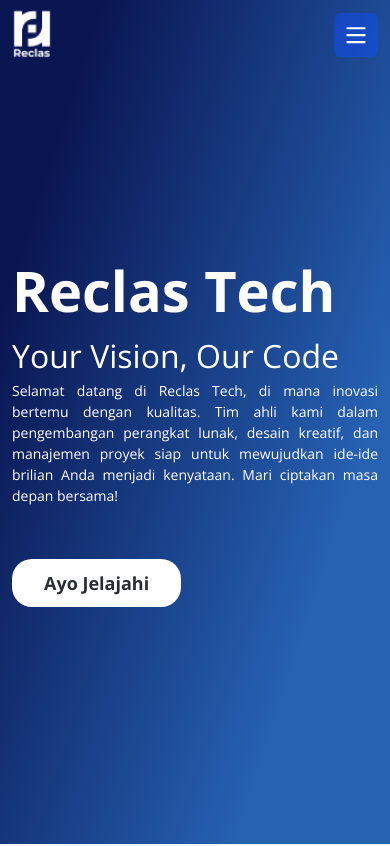
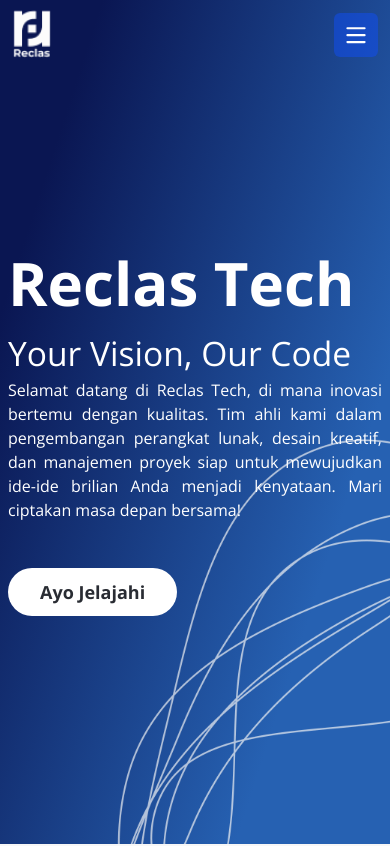
Before and after one commit to RozKoy/ReclasTech, a React (Vite) app: page / in a window 390 px wide. Shown: the top 846 px of the page. Built offline with nearby package versions, Linux system fonts and the light colour scheme.

Commit message:
fix(responsive): home section

```diff
--- a/src/pages/home.jsx
+++ b/src/pages/home.jsx
@@ -1,23 +1,24 @@
 /* eslint-disable react/no-unescaped-entities */
 import { useEffect } from "react";
+import Aos from "aos";
+
+import "aos/dist/aos.css";
+
 import CardProduct from "../Components/CardProduct";
 import CardService from "../Components/CardService";
-// import CardTesti from "../Components/CardTesti";
+import CardTesti from "../Components/CardTesti";
+import TabsRole from "../Components/TabsRole";
+import Arrow from "../Components/Icon/Arrow";
+import Team from "../Components/Icon/Team";
 import CouPro from "../Components/CouPro";
-import Team from "../Components/Icon/Team";
 import Navbar from "../Components/Navbar";
-import Road from "../Components/Road";
-import TabsRole from "../Components/TabsRole";
-import Aos from "aos";
-import "aos/dist/aos.css";
-import CardTesti from "../Components/CardTesti";
-import Arrow from "../Components/Icon/Arrow";
 import RoadM from "../Components/RoadM";
 
 const Home = () => {
 	useEffect(() => {
 		Aos.init({ duration: 1500 });
 	}, []);
+
 	return (
 		<div className="overflow-hidden">
 			<Navbar />
@@ -33,43 +34,47 @@
 				name="keywords"
 				content="Reclas, Inovatif, Developer, Inovasi, ReclasTech, teknologi terkini, pembangunan aplikasi, solusi digital"
 			></meta>
-      <div id="Home" className="w-full h-screen home">
-        <div className="absolute bottom-0 right-0 z-0 hidden ornament md:block">
+			<div id="Home" className="w-full h-screen home relative">
+				<div className="absolute w-full h-full z-0 ornament flex">
 					<img
-            className="h-[680px] object-cover"
+						className="h-[36rem] md:h-[42rem] object-cover ml-auto mt-auto"
 						src="Images/ornament2.png"
 						alt="Reclas Tech"
 					/>
 				</div>
-        <div className="container flex items-center justify-between h-full px-3 m-auto md:px-0">
+				<div className="container flex items-center justify-between h-full px-2 m-auto md:px-3">
 					<div data-aos="fade-up" className="left">
-            <div className="wrap-head md:w-[514px] text-white">
-              <div className="head text-[56px] md:text-[86px] font-bold">
+						<div className="wrap-head md:w-[40rem] text-white">
+							<h1 className="head text-[3.75rem] md:text-[6rem] font-bold">
 								Reclas Tech
+							</h1>
+							<h2 className="subhead text-[2.1rem] md:text-[3.35rem]">
+								Your Vision, Our Code
+							</h2>
+							<p className="teks text-base md:text-lg text-justify">
+								Selamat datang di Reclas Tech, di mana inovasi
+								bertemu dengan kualitas. Tim ahli kami dalam
+								pengembangan perangkat lunak, desain kreatif,
+								dan manajemen proyek siap untuk mewujudkan
+								ide-ide brilian Anda menjadi kenyataan. Mari
+								ciptakan masa depan bersama!
+							</p>
 						</div>
-              <div className="subhead text-[32px] md:text-[48px]">
-                Your Vision, Our Code
-              </div>
-              <div className="teks text-[14px] md:text-[18px] text-justify">
-                Selamat datang di Reclas Tech, di mana inovasi bertemu dengan
-                kualitas. Tim ahli kami dalam pengembangan perangkat lunak,
-                desain kreatif, dan manajemen proyek siap untuk mewujudkan
-                ide-ide brilian Anda menjadi kenyataan. Mari ciptakan masa depan
-                bersama!
-              </div>
-            </div>
-            <div className="mt-16 btnget">
+						<div className="mt-14 btnget">
 							<a
 								href="#about"
-                className="bg-white hover:bg-secondary px-8 py-3 rounded-[20px] text-[18px] md:text-[19px] font-bold text-srBlack hover:text-white transition-all duration-300"
+								className="bg-white hover:bg-secondary px-8 py-3 rounded-3xl text-lg md:text-xl font-bold text-srBlack hover:text-white transition-all duration-300"
 							>
 								Ayo Jelajahi
 							</a>
 						</div>
 					</div>
-          <div data-aos="fade-left" className="z-10 hidden right lg:block">
+					<div
+						data-aos="fade-left"
+						className="z-10 hidden lg:block w-[26rem] aspect-square"
+					>
 						<img
-              className="h-[484px]"
+							className="w-full h-full"
 							src="Images/hero.png"
 							alt="Reclas Tech"
 						/>
@@ -96,18 +101,21 @@
 								Awal Perjalanan Dari Reclas Tech
 							</div>
 							<div className="teks mt-1 text-[16px] md:text-[18px] text-justify">
-                Kami memulai sebagai programmer baru diluar perguruan tinggi dan
-                berhasil membangun tim yang sekarang menjadi salah satu tim
-                pengembangan perangkat lunak di Bandar Lampung. Kami terdiri
-                dari 11 orang. Kami telah menyelesaikan beberapa proyek yang
-                sesuai dengan kebutuhan dan harapan klien. Kami tidak pernah
-                takut gagal jika ini akan menuntun kami untuk mempelajari
-                sesuatu yang baru dan memperluas wawasan profesional dan pribadi
-                kami. Kami percaya bahwa komunikasi sangat penting untuk
-                keberhasilan penyelesaian proyek kami. Inilah sebabnya mengapa
-                kami mendengarkan dengan cermat dari klien kami dan kami
-                menyambut baik terhadap umpan balik mereka di setiap tahap
-                proses pengembangan web.
+								Kami memulai sebagai programmer baru diluar
+								perguruan tinggi dan berhasil membangun tim yang
+								sekarang menjadi salah satu tim pengembangan
+								perangkat lunak di Bandar Lampung. Kami terdiri
+								dari 11 orang. Kami telah menyelesaikan beberapa
+								proyek yang sesuai dengan kebutuhan dan harapan
+								klien. Kami tidak pernah takut gagal jika ini
+								akan menuntun kami untuk mempelajari sesuatu
+								yang baru dan memperluas wawasan profesional dan
+								pribadi kami. Kami percaya bahwa komunikasi
+								sangat penting untuk keberhasilan penyelesaian
+								proyek kami. Inilah sebabnya mengapa kami
+								mendengarkan dengan cermat dari klien kami dan
+								kami menyambut baik terhadap umpan balik mereka
+								di setiap tahap proses pengembangan web.
 							</div>
 							{/* video */}
 							{/* <div className="inline-block mt-5">
@@ -142,7 +150,10 @@
 			{/* About us */}
 
 			{/* service */}
-      <div id="service" className="service py-[60px] md:py-[80px] px-3 md:px-0">
+			<div
+				id="service"
+				className="service py-[60px] md:py-[80px] px-3 md:px-0"
+			>
 				<div
 					data-aos="fade-up"
 					className="head text-[35px] md:text-[40px] font-bold text-center mb-5 text-white"
@@ -154,7 +165,10 @@
 						Layanan Yang Kami Sediakan Untuk Membantu Bisnis Anda
 					</div>
 				</div>
-        <div data-aos="fade-up" className="relative mt-5 overflow-hidden wrap">
+				<div
+					data-aos="fade-up"
+					className="relative mt-5 overflow-hidden wrap"
+				>
 					<div className="hero m-auto container h-[300px]  md:h-[490px] md:block flex justify-center">
 						<img
 							className="h-full "
@@ -204,10 +218,13 @@
 					PRODUK
 				</div>
 				<div className="container flex flex-wrap h-full gap-3 m-auto wrap md:flex-nowrap">
-          <div data-aos="fade-up" className="left w-[100%] md:w-[40%]">
+					<div
+						data-aos="fade-up"
+						className="left w-[100%] md:w-[40%]"
+					>
 						<div className="subhead text-[22px] md:text-[27px] text-primary max-w-[544px] font-bold">
-              Beberapa produk yang telah kami ciptakan. Ayo, mulai perjalanan
-              inovasi Anda dengan kami!
+							Beberapa produk yang telah kami ciptakan. Ayo, mulai
+							perjalanan inovasi Anda dengan kami!
 						</div>
 						<div className="mt-5 img">
 							<img
@@ -218,7 +235,10 @@
 						</div>
 					</div>
 					<div className="center hidden md:block w-[2px] bg-primary"></div>
-          <div data-aos="fade-up" className="right w-[100%] md:w-[60%] ">
+					<div
+						data-aos="fade-up"
+						className="right w-[100%] md:w-[60%] "
+					>
 						<div className="wrap-card flex flex-col gap-3  h-[550px] overflow-y-auto md:px-3 px-0">
 							<CardProduct
 								img="Images/pro1.jpg"
@@ -279,7 +299,10 @@
 					EDUCATION
 				</div>
 				<div className="container flex flex-wrap h-full gap-3 m-auto wrap md:flex-nowrap">
-          <div data-aos="fade-up" className="left flex flex-col  md:w-[30%]">
+					<div
+						data-aos="fade-up"
+						className="left flex flex-col  md:w-[30%]"
+					>
 						<div className="subhead text-[22px] md:text-[27px] text-white font-bold">
 							Belajar adalah investasi terbaik untuk masa depan.
 						</div>
@@ -288,7 +311,10 @@
 						</div>
 					</div>
 					<div className="center hidden md:block w-[2px] bg-white"></div>
-          <div data-aos="fade-up" className="right w-full md:w-[70%] ">
+					<div
+						data-aos="fade-up"
+						className="right w-full md:w-[70%] "
+					>
 						<div className="wrap-card flex flex-col gap-3 md:h-[500px] h-[210px] overflow-y-auto">
 							<CouPro />
 						</div>
@@ -319,7 +345,10 @@
 			{/* roadmap */}
 
 			{/* Testi */}
-      <div id="testi" className="testi py-[60px] md:py-[80px] md:px-0 px-3">
+			<div
+				id="testi"
+				className="testi py-[60px] md:py-[80px] md:px-0 px-3"
+			>
 				<div
 					data-aos="fade-up"
 					className="head text-[35px] md:text-[40px] font-bold text-center mb-5 text-white"
@@ -375,7 +404,9 @@
 							</div>
 							<div className="wrap text-[14px] underline">
 								<div className="no">083838485199</div>
-                <div className="mt-2 email md:mt-4">reclastech@gmail.com</div>
+								<div className="mt-2 email md:mt-4">
+									reclastech@gmail.com
+								</div>
 							</div>
 						</div>
 					</div>
@@ -401,9 +432,15 @@
 										className="flex items-center gap-1 wrap"
 									>
 										<div className="icon">
-                      <img className="w-[15px]" src="Images/ig.svg" alt="" />
+											<img
+												className="w-[15px]"
+												src="Images/ig.svg"
+												alt=""
+											/>
 										</div>
-                    <div className="hover:font-semibold">Instagram</div>
+										<div className="hover:font-semibold">
+											Instagram
+										</div>
 									</a>
 									<a
 										target="_blank"
@@ -411,9 +448,15 @@
 										className="flex items-center gap-1 wrap"
 									>
 										<div className="icon">
-                      <img className="w-[15px]" src="Images/git.svg" alt="" />
+											<img
+												className="w-[15px]"
+												src="Images/git.svg"
+												alt=""
+											/>
 										</div>
-                    <div className="hover:font-semibold">Github</div>
+										<div className="hover:font-semibold">
+											Github
+										</div>
 									</a>
 									<a
 										target="_blank"
@@ -421,9 +464,15 @@
 										className="flex items-center gap-1 wrap"
 									>
 										<div className="icon">
-                      <img className="w-[15px]" src="Images/email.svg" alt="" />
+											<img
+												className="w-[15px]"
+												src="Images/email.svg"
+												alt=""
+											/>
 										</div>
-                    <div className="hover:font-semibold">Email</div>
+										<div className="hover:font-semibold">
+											Email
+										</div>
 									</a>
 									<a
 										target="_blank"
@@ -431,9 +480,15 @@
 										className="flex items-center gap-1 wrap"
 									>
 										<div className="icon">
-                      <img className="w-[15px]" src="Images/wa.svg" alt="" />
+											<img
+												className="w-[15px]"
+												src="Images/wa.svg"
+												alt=""
+											/>
 										</div>
-                    <div className="hover:font-semibold">WhatsApp</div>
+										<div className="hover:font-semibold">
+											WhatsApp
+										</div>
 									</a>
 								</div>
 							</div>
```
Lines whose indentation alone changed are shown as unchanged.
